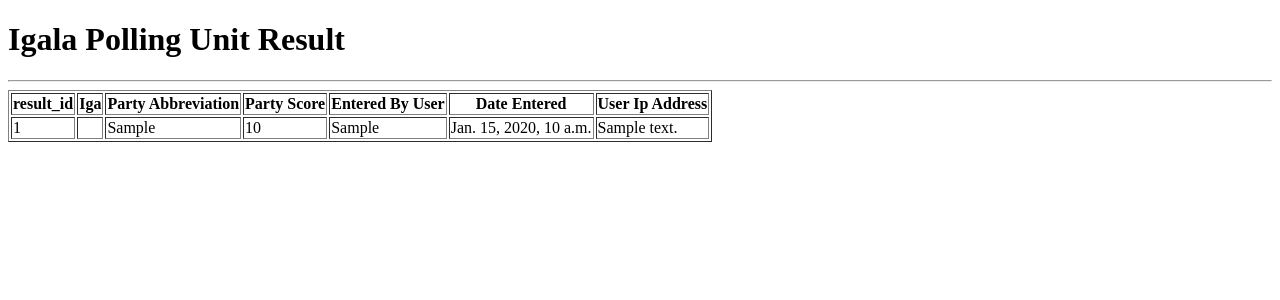
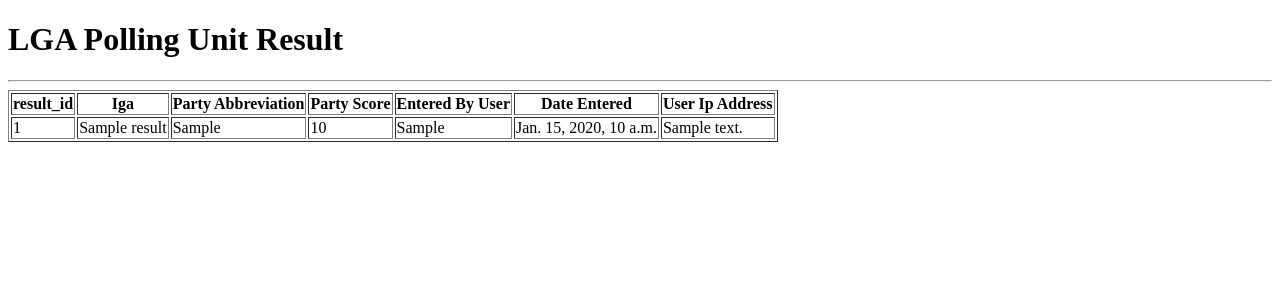
Before and after one commit to CodeRaiden/bincom2, a Django app: page / in a window 1280 px wide. Shown: the top 300 px of the page. Run offline with Django 4.2, Linux system fonts and the light colour scheme; tables that the repository leaves empty hold one stand-in row (values such as "Sample post").

Commit message:
fix html

```diff
--- a/bincomtest/templates/page1.html
+++ b/bincomtest/templates/page1.html
@@ -7,7 +7,7 @@
     <title>Individual Polling Unit Result</title>
   </head>
   <body>
-    <h1>Igala Polling Unit Result</h1>
+    <h1>LGA Polling Unit Result</h1>
     <hr />
     <table border="1">
       <tr>
@@ -22,7 +22,7 @@
       {% for getdata in AnnouncedLgaResults %}
       <tr>
         <td>{{ getdata.result_id }}</td>
-        <td>{{ getdata.Iga_name }}</td>
+        <td>{{ getdata.lga_name }}</td>
         <td>{{ getdata.party_abbreviation }}</td>
         <td>{{ getdata.party_score }}</td>
         <td>{{ getdata.entered_by_user }}</td>
```
